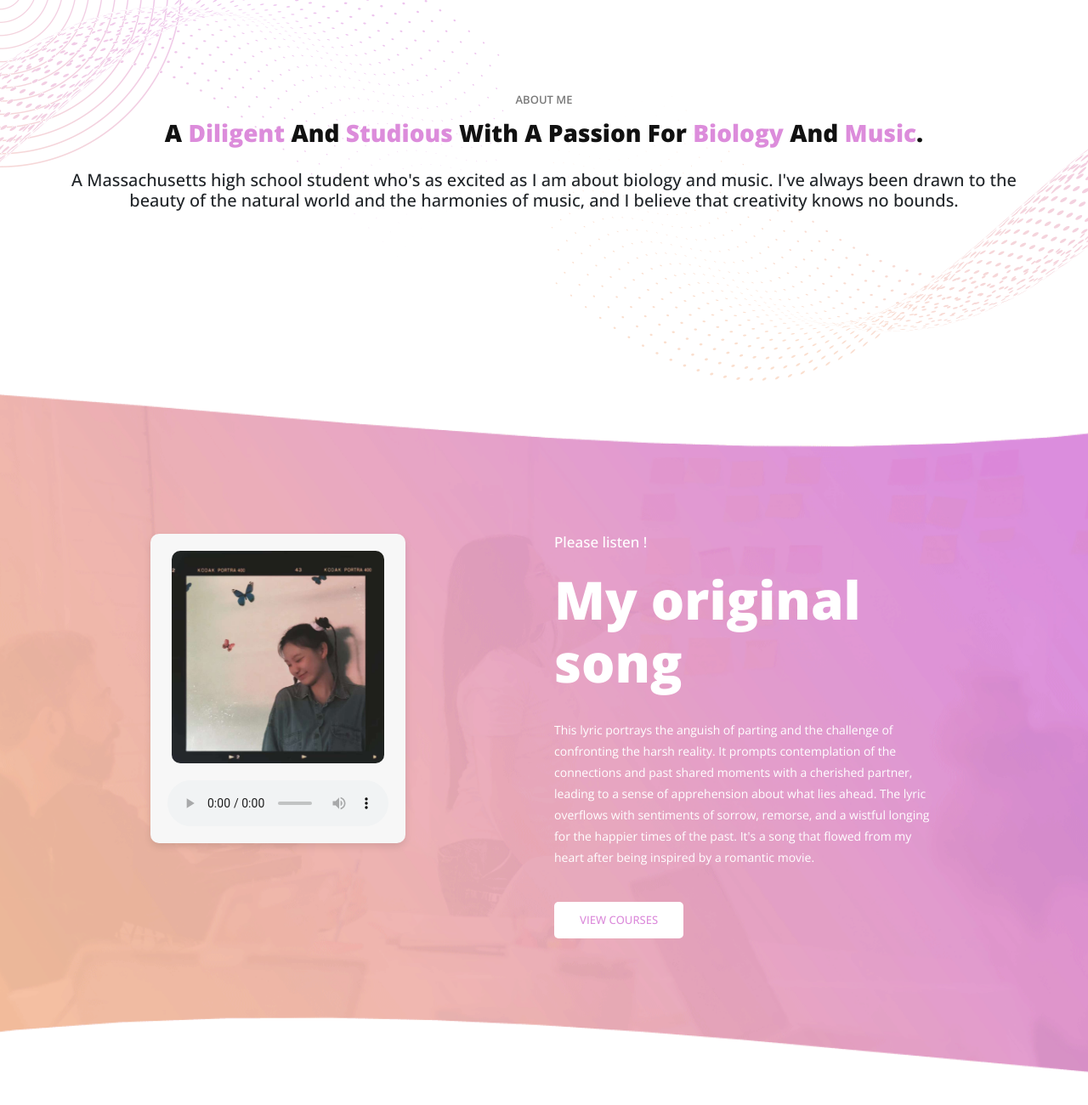
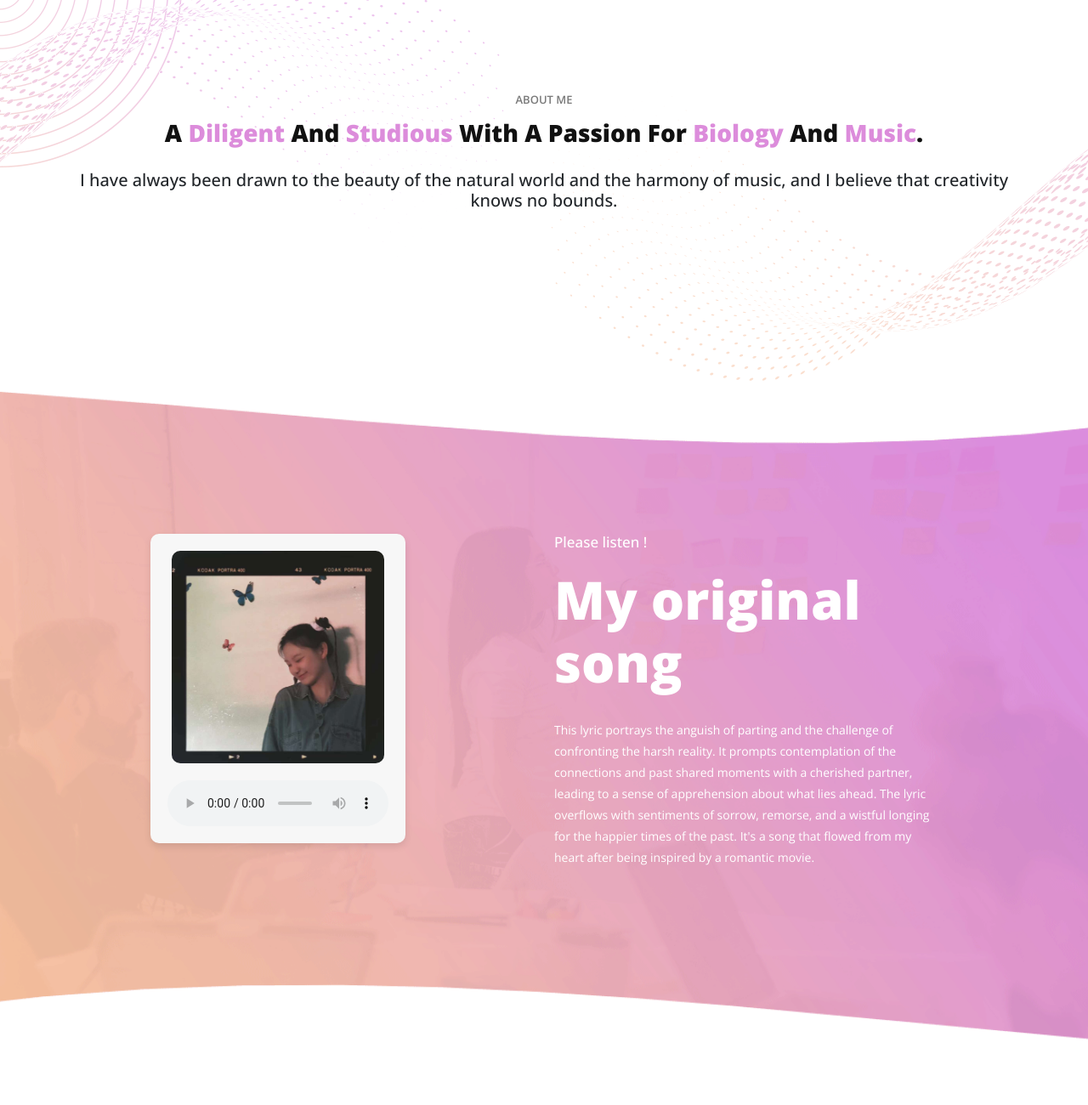
Before and after one commit to sun-xinh/Jingwen.github.io, a plain HTML site: page index.html in a window 1280 px wide. Shown: the part 843-2143 px from the top of the page at 85% size. Drawn offline with nearby package versions, Linux system fonts and the light colour scheme.

Commit message:
Update index.html
revise some typo

```diff
--- a/index.html
+++ b/index.html
@@ -112,7 +112,7 @@ https://templatemo.com/tm-573-eduwell
             <h6>Let's start scrolling and learn more about me.</h6>
             <br>
             <div class="main-button-gradient">
-              <div class="scroll-to-section"><a href="#contact-section">Learn More</a></div> <br>
+              <div class="scroll-to-section"><a href="#testimonials">Learn More</a></div> <br>
               <div class="scroll-to-section"><a href="#contact-section">Contact ME</a></div>
             </div>
           </div>
@@ -137,7 +137,7 @@ https://templatemo.com/tm-573-eduwell
             <h6>About me</h6>
             <h4> A <em>Diligent</em> and <em>studious</em> with a Passion for <em>Biology</em> and <em>Music</em>.</h4>
             <br>
-            <h5>A Massachusetts high school student who's as excited as I am about biology and music. I've always been drawn to the beauty of the natural world and the harmonies of music, and I believe that creativity knows no bounds.</h5>
+            <h5>I have always been drawn to the beauty of the natural world and the harmony of music, and I believe that creativity knows no bounds.</h5>
           </div>
         </div>
 
@@ -164,9 +164,7 @@ https://templatemo.com/tm-573-eduwell
             <h6>Please listen !</h6>
             <h4>My original song</h4>
             <p>This lyric portrays the anguish of parting and the challenge of confronting the harsh reality. It prompts contemplation of the connections and past shared moments with a cherished partner, leading to a sense of apprehension about what lies ahead. The lyric overflows with sentiments of sorrow, remorse, and a wistful longing for the happier times of the past. It's a song that flowed from my heart after being inspired by a romantic movie.</p>
-            <div class="white-button">
-              <a href="contact-us.html">View Courses</a>
-            </div>
+
           </div>
         </div>
       </div>
```
